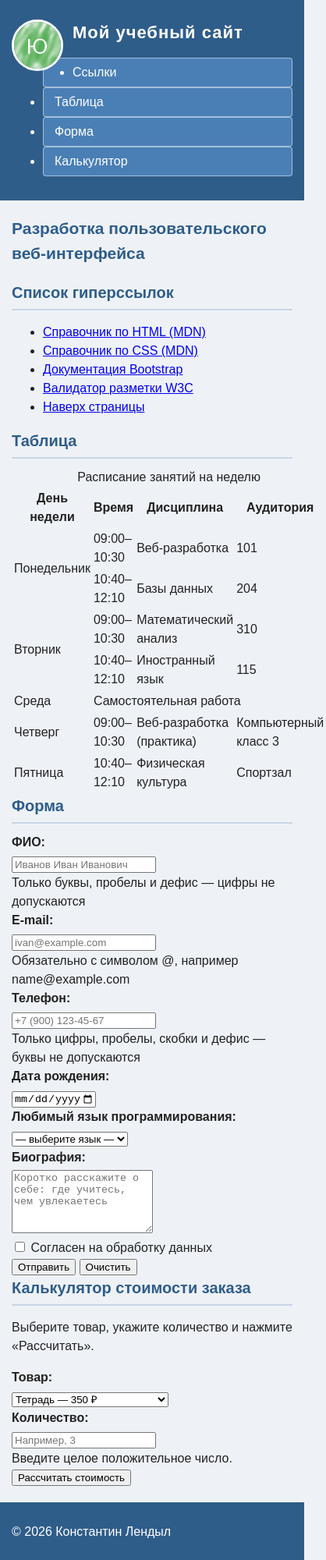
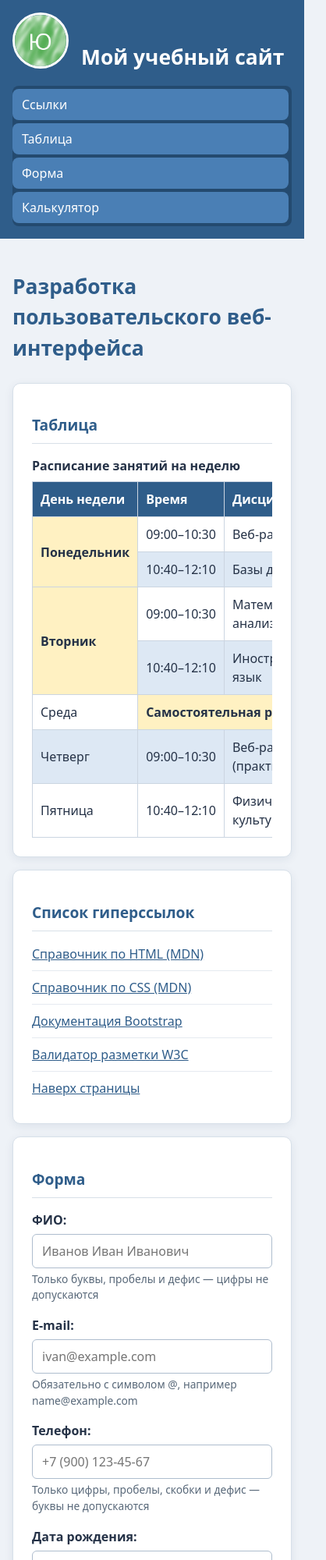
Before and after one commit to HeRoBoBiNa/lab5, a plain HTML site: page index.html in a window 390 px wide. Shown: the top 2000 px of the page at 78% size, 418 px wide, since content can reach past the window. Drawn offline with Linux system fonts and the light colour scheme; a script that the page names is missing.

Commit message:
Update style.css

```diff
--- a/style.css
+++ b/style.css
@@ -1,302 +1,113 @@
-/* =========================================================
-   Задание 2. Стили страницы
-   Стили подключаются через id (#) и классы (.)
-   ========================================================= */
+:root {
+  --brand: #2f5d8a;
+  --brand-dark: #244a6f;
+  --brand-light: #4a7fb5;
+  --bs-link-color-rgb: 47, 93, 138;
+  --bs-link-hover-color-rgb: 192, 57, 43;
+}
 
-/* ---------- Общие настройки ---------- */
-
-/* убираем отступ по умолчанию у body, чтобы шапка
-   и подвал тянулись на всю ширину окна */
 body {
-  margin: 0;
-  font-family: Arial, Helvetica, sans-serif;
-  font-size: 16px;
-  line-height: 1.5;
-  color: #222;
   background-color: #eef2f7;
 }
 
-/* Контейнер: максимальная ширина 960px, выравнивание по центру */
-.container {
-  max-width: 960px;
-  margin: 0 auto;
-  padding: 0 15px;
-  box-sizing: border-box;
+.site-header,
+.site-footer {
+  background-color: var(--brand);
 }
 
-/* Очистка обтекания (float) внутри блока */
-.clearfix::after {
-  content: "";
-  display: table;
-  clear: both;
+.logo {
+  width: 72px;
+  height: 72px;
+  object-fit: cover;
 }
 
-/* ---------- Шапка ---------- */
-
-#header {
-  width: 100%;
-  background-color: #2f5d8a;
-  color: #fff;
-  padding: 15px 0;
-}
-
-/* Логотип: круглая картинка, обтекается текстом слева */
-#logo {
-  float: left;
-  width: 80px;
-  height: 80px;
-  margin-right: 20px;
-  border-radius: 50%;
-  border: 3px solid #fff;
-}
-
-/* Название сайта */
-#site-name {
-  margin: 10px 0 0;
-  font-size: 28px;
-  font-weight: bold;
-  letter-spacing: 1px;
-}
-
-/* ---------- Меню ---------- */
-
-#menu {
-  text-align: right;
-}
-
-.menu-list {
-  margin: 0;
-  padding: 0;
-  list-style: none;
-}
-
-.menu-item {
-  display: inline-block;
-  margin-left: 5px;
+.menu {
+  background-color: var(--brand-dark);
 }
 
 .menu-link {
-  display: block;
-  padding: 6px 14px;
   color: #fff;
-  text-decoration: none;
-  border: 1px solid rgba(255, 255, 255, 0.5);
-  border-radius: 4px;
-  background-color: #4a7fb5;
+  background-color: var(--brand-light);
 }
 
 .menu-link:hover,
 .menu-link:focus {
+  color: var(--brand);
   background-color: #fff;
-  color: #2f5d8a;
 }
 
-/* ---------- Основное содержимое ---------- */
-
-#content {
-  padding-top: 20px;
-  padding-bottom: 20px;
+.page-title,
+.block-title {
+  color: var(--brand);
 }
 
-.page-title {
-  margin: 0 0 20px;
-  font-size: 26px;
-  color: #2f5d8a;
+.schedule-table {
+  min-width: 560px;
+  --bs-table-striped-bg: #dde8f4;
 }
 
-/* Блоки контента (список, таблица, форма) */
-.block {
-  margin-bottom: 20px;
-  padding: 15px 20px;
-  background-color: #fff;
-  border: 1px solid #c9d6e5;
-  border-radius: 6px;
+.schedule-table thead th {
+  --bs-table-bg: var(--brand);
+  --bs-table-color: #fff;
 }
 
-.block-title {
-  margin: 0 0 12px;
-  font-size: 20px;
-  color: #2f5d8a;
-  border-bottom: 2px solid #c9d6e5;
-  padding-bottom: 6px;
-}
-
-/* ---------- Список гиперссылок ---------- */
-
-.link-list {
-  margin: 0;
-  padding-left: 20px;
-}
-
-.link-list a {
-  color: #2f5d8a;
-}
-
-.link-list a:hover {
-  color: #c0392b;
-}
-
-/* ---------- Таблица ---------- */
-
-/* обёртка даёт горизонтальную прокрутку на узких экранах */
-.table-wrap {
-  overflow-x: auto;
-}
-
-.data-table {
-  width: 100%;
-  min-width: 560px;
-  border-collapse: collapse;
-}
-
-.table-caption {
-  margin-bottom: 8px;
-  font-weight: bold;
-  text-align: left;
-}
-
-.data-table th,
-.data-table td {
-  padding: 8px 12px;
-  border: 1px solid #9fb6cf;
-  text-align: left;
-  white-space: nowrap;
-}
-
-/* строка-заголовок */
-.data-table th {
-  background-color: #2f5d8a;
-  color: #fff;
-}
-
-/* нечётные строки */
-.data-table tbody tr:nth-child(odd) {
-  background-color: #ffffff;
-}
-
-/* чётные строки — другой фон */
-.data-table tbody tr:nth-child(even) {
-  background-color: #dde8f4;
-}
-
-/* объединённые ячейки выделяем отдельно */
-.data-table .merged {
-  background-color: #fdf1d6;
-  font-weight: bold;
-  vertical-align: middle;
-}
-
-/* ---------- Форма ---------- */
-
-.form-row {
-  margin: 0 0 12px;
-}
-
-.form-label {
-  display: block;
-  margin-bottom: 4px;
-  font-weight: bold;
-}
-
-.form-field {
-  width: 100%;
-  max-width: 400px;
-  padding: 6px 8px;
-  font: inherit;
-  border: 1px solid #9fb6cf;
-  border-radius: 4px;
-  box-sizing: border-box;
-}
-
-.form-field:focus {
-  outline: 2px solid #4a7fb5;
-  outline-offset: 1px;
-}
-
-/* Подсказка под полем */
-.form-hint {
-  display: block;
-  margin-top: 4px;
-  font-size: 13px;
-  color: #5f6f82;
-}
-
-/* Проверка полей ФИО, e-mail и телефона.
-   :not(:placeholder-shown) — поле уже не пустое (пользователь начал ввод),
-   :invalid / :valid — значение не подходит / подходит под правила из HTML */
 .validated:not(:placeholder-shown):invalid {
-  border-color: #c0392b;
+  border-color: var(--bs-form-invalid-border-color);
   background-color: #fdecea;
 }
 
 .validated:not(:placeholder-shown):valid {
-  border-color: #2e8b57;
+  border-color: var(--bs-form-valid-border-color);
   background-color: #eefaf2;
 }
 
-/* при ошибке подсказка под полем становится красной */
-.validated:not(:placeholder-shown):invalid + .form-hint {
-  color: #c0392b;
-  font-weight: bold;
+.validated:not(:placeholder-shown):invalid + .form-text {
+  color: var(--bs-form-invalid-color);
+  font-weight: 700;
 }
 
-.button {
-  padding: 8px 20px;
-  font: inherit;
-  color: #fff;
-  background-color: #2f5d8a;
-  border: none;
-  border-radius: 4px;
-  cursor: pointer;
+.btn-brand {
+  --bs-btn-color: #fff;
+  --bs-btn-bg: var(--brand);
+  --bs-btn-border-color: var(--brand);
+  --bs-btn-hover-color: #fff;
+  --bs-btn-hover-bg: var(--brand-dark);
+  --bs-btn-hover-border-color: var(--brand-dark);
+  --bs-btn-active-color: #fff;
+  --bs-btn-active-bg: var(--brand-dark);
+  --bs-btn-active-border-color: var(--brand-dark);
+  --bs-btn-focus-shadow-rgb: 74, 127, 181;
 }
 
-.button:hover {
-  background-color: #244a6f;
-}
-
-.button-secondary {
-  background-color: #8a9bb0;
-}
-
-.button-secondary:hover {
-  background-color: #6f8199;
-}
-
-/* ---------- Подвал ---------- */
-
-#footer {
-  width: 100%;
-  background-color: #2f5d8a;
-  color: #fff;
-  padding: 10px 0;
-}
-
-.copyright {
-  margin: 0;
-}
-
-/* ---------- Узкие экраны (телефоны) ---------- */
-
-@media (max-width: 600px) {
-  #logo {
-    width: 60px;
-    height: 60px;
-    margin-right: 12px;
-  }
-
-  #site-name {
-    font-size: 22px;
-  }
-
-  .page-title {
-    font-size: 21px;
-  }
-
-  #menu {
-    text-align: left;
-  }
-
-  .menu-item {
-    margin: 0 5px 5px 0;
-  }
-}
+/* Самостоятельные стили вместо Bootstrap: сторонние библиотеки не используются. */
+* { box-sizing: border-box; }
+html { scroll-behavior: smooth; }
+body { margin: 0; font-family: system-ui, -apple-system, "Segoe UI", sans-serif; color: #253247; line-height: 1.5; }
+a { color: var(--brand); }
+a:hover { color: #c0392b; }
+.container { width: min(100% - 32px, 1140px); margin-inline: auto; }
+.d-flex { display: flex; } .flex-column { flex-direction: column; } .flex-grow-1 { flex-grow: 1; } .min-vh-100 { min-height: 100vh; }
+.text-white { color: #fff; } .py-3 { padding-block: 16px; } .py-md-4 { padding-block: 24px; }
+.row { display: flex; flex-wrap: wrap; margin: -8px; } .row > * { padding: 8px; }
+.col-auto { flex: 0 0 auto; } .col { flex: 1 1 180px; } .col-12 { flex: 0 0 100%; max-width: 100%; }
+.align-items-center { align-items: center; } .align-self-md-end { align-self: end; } .align-self-md-start { align-self: start; }
+.fs-3 { font-size: 1.65rem; } .fs-5 { font-size: 1.2rem; } .fw-bold { font-weight: 700; }
+.mb-0 { margin-bottom: 0; } .mb-2 { margin-bottom: 8px; } .mb-3 { margin-bottom: 16px; } .mb-md-4 { margin-bottom: 24px; }
+.p-1 { padding: 4px; } .p-3 { padding: 16px; } .p-md-4 { padding: 24px; } .px-0 { padding-inline: 0; } .px-3 { padding-inline: 12px; } .px-4 { padding-inline: 16px; } .py-2 { padding-block: 8px; } .pb-2 { padding-bottom: 8px; }
+.rounded { border-radius: 8px; } .rounded-circle { border-radius: 50%; } .border { border-style: solid; } .border-3 { border-width: 3px; } .border-white { border-color: white; } .border-bottom { border-bottom: 1px solid #d8e0e8; }
+.nav { list-style: none; display: flex; padding-left: 0; margin: 0; } .menu { gap: 4px; } .nav-link { display: block; text-decoration: none; } .menu-link { color: white; }
+.card { background: #fff; border: 1px solid #d7e0e9; border-radius: 10px; box-shadow: 0 3px 12px #1a385414; } .h-100 { height: 100%; }
+.list-group { list-style: none; padding: 0; margin: 0; } .list-group-item { padding-block: 9px; border-bottom: 1px solid #e5eaf0; } .list-group-item:last-child { border: 0; }
+.table-responsive { overflow-x: auto; } .table { border-collapse: collapse; width: 100%; } .table caption { text-align: left; } .table th, .table td { border: 1px solid #cbd5e1; padding: 10px; text-align: left; } .table thead th { background: var(--brand); color: #fff; } .table tbody tr:nth-child(even) { background: #dde8f4; } .table-warning { background: #fff1c2; } .text-nowrap { white-space: nowrap; } .text-body { color: #253247; } .pt-0 { padding-top: 0; }
+.form-label { display: block; margin-bottom: 6px; } .form-control, .form-select { display: block; width: 100%; min-height: 42px; padding: 9px 12px; border: 1px solid #aebdce; border-radius: 6px; background: white; font: inherit; color: inherit; } textarea.form-control { min-height: 115px; resize: vertical; } .form-control:focus, .form-select:focus { outline: 2px solid #7aafd8; outline-offset: 1px; }
+.form-text { font-size: .86rem; color: #586879; margin-top: 4px; } .form-check { display: flex; gap: 8px; align-items: center; }
+.btn { cursor: pointer; border-radius: 6px; padding: 9px 15px; font: inherit; border: 1px solid transparent; } .btn-brand { background: var(--brand); color: white; } .btn-brand:hover { background: var(--brand-dark); } .btn-outline-secondary { border-color: #77889a; color: #4c5b69; background: white; } .btn-outline-secondary:hover { background: #e5eaf0; }
+.d-grid { display: grid; } .gap-2 { gap: 8px; } .order-1 { order: 1; } .order-2 { order: 2; } .order-3 { order: 3; }
+.validated:not(:placeholder-shown):invalid { border-color: #dc3545; background: #fdecea; } .validated:not(:placeholder-shown):valid { border-color: #198754; background: #eefaf2; } .validated:not(:placeholder-shown):invalid + .form-text { color: #b42332; font-weight: 700; }
+.error-message { margin: 8px 0 0; color: #b42332; font-weight: 600; } .error-message[hidden], .order-result[hidden] { display: none; }
+.order-result { padding: 14px 16px; margin: 0; border-radius: 8px; background: #e6f2fc; border: 1px solid #a7c9e5; color: #214d70; font-weight: 700; }
+@media (min-width: 768px) { .flex-md-row { flex-direction: row; } .col-md-6 { flex: 0 0 50%; max-width: 50%; } .d-md-flex { display: flex; } }
+@media (min-width: 992px) { .col-lg-4 { flex: 0 0 33.333%; max-width: 33.333%; } }
+@media (min-width: 1200px) { .col-xl-4 { flex: 0 0 33.333%; max-width: 33.333%; } .col-xl-8 { flex: 0 0 66.667%; max-width: 66.667%; } }
+@media (min-width: 768px) { .order-md-1 { order: 1; } .order-md-2 { order: 2; } }
+@media (max-width: 767px) { .site-header .row { align-items: center; } .site-header nav { flex-basis: 100%; } .nav { flex-direction: column; } }
```
